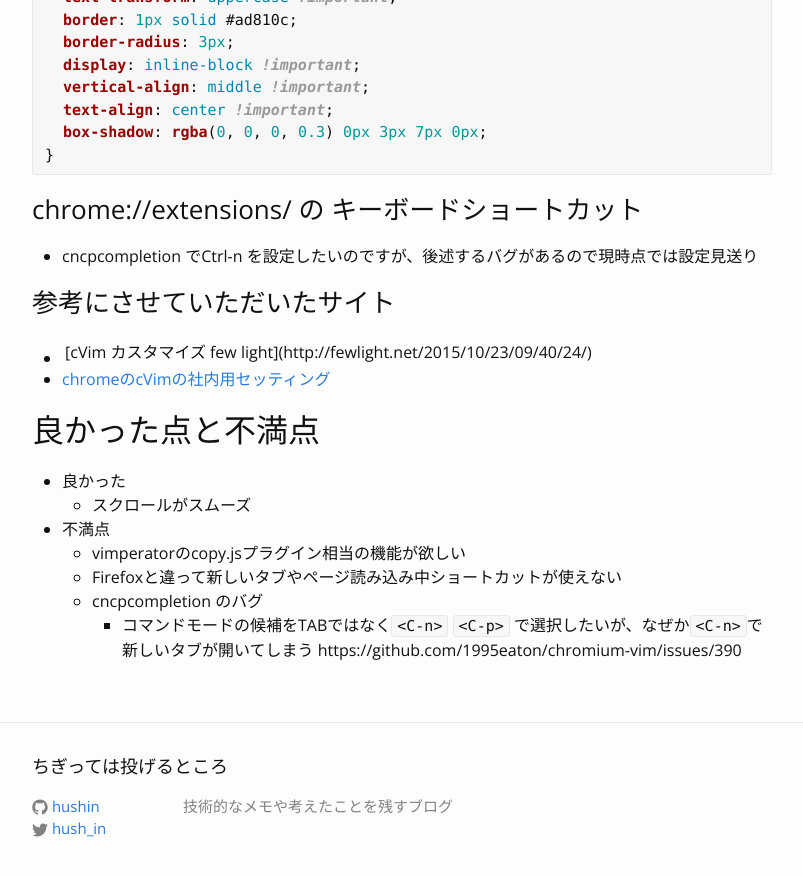
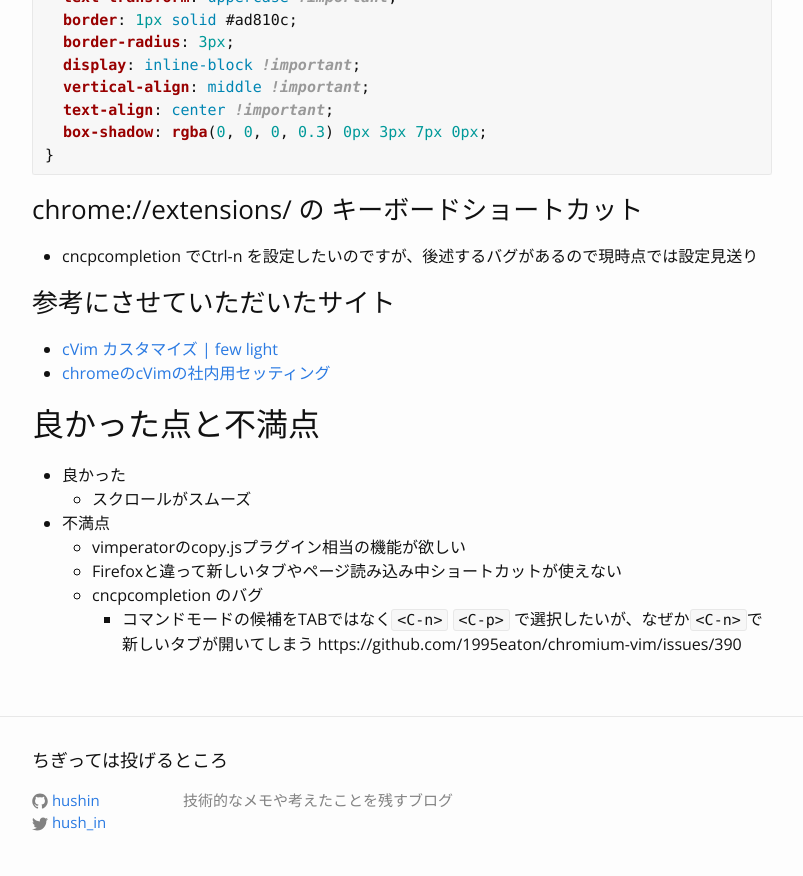
Before and after one commit to hushin/hushin.github.io, a Jekyll site: the page built from _posts/2017-01-09-chrome.md, in a window 1280 px wide and 900 px high, scrolled down 1108 px. Shown: the top 876 px of the window, without its empty margins (238-1041 px from the left). Built offline with Jekyll 4.4.1, drawn with Linux system fonts in a browser that asks for light colours; comment, search, counter and statistics services are not loaded.

Commit message:
fix text

```diff
--- a/_posts/2017-01-09-chrome.md
+++ b/_posts/2017-01-09-chrome.md
@@ -57,7 +57,7 @@
 
 ### 参考にさせていただいたサイト
 
-* [cVim カスタマイズ | few light](http://fewlight.net/2015/10/23/09/40/24/)
+* [cVim カスタマイズ \| few light](http://fewlight.net/2015/10/23/09/40/24/)
 * [chromeのcVimの社内用セッティング](https://gist.github.com/mtdtks/ca838c998128f4559359)
 
 
```
